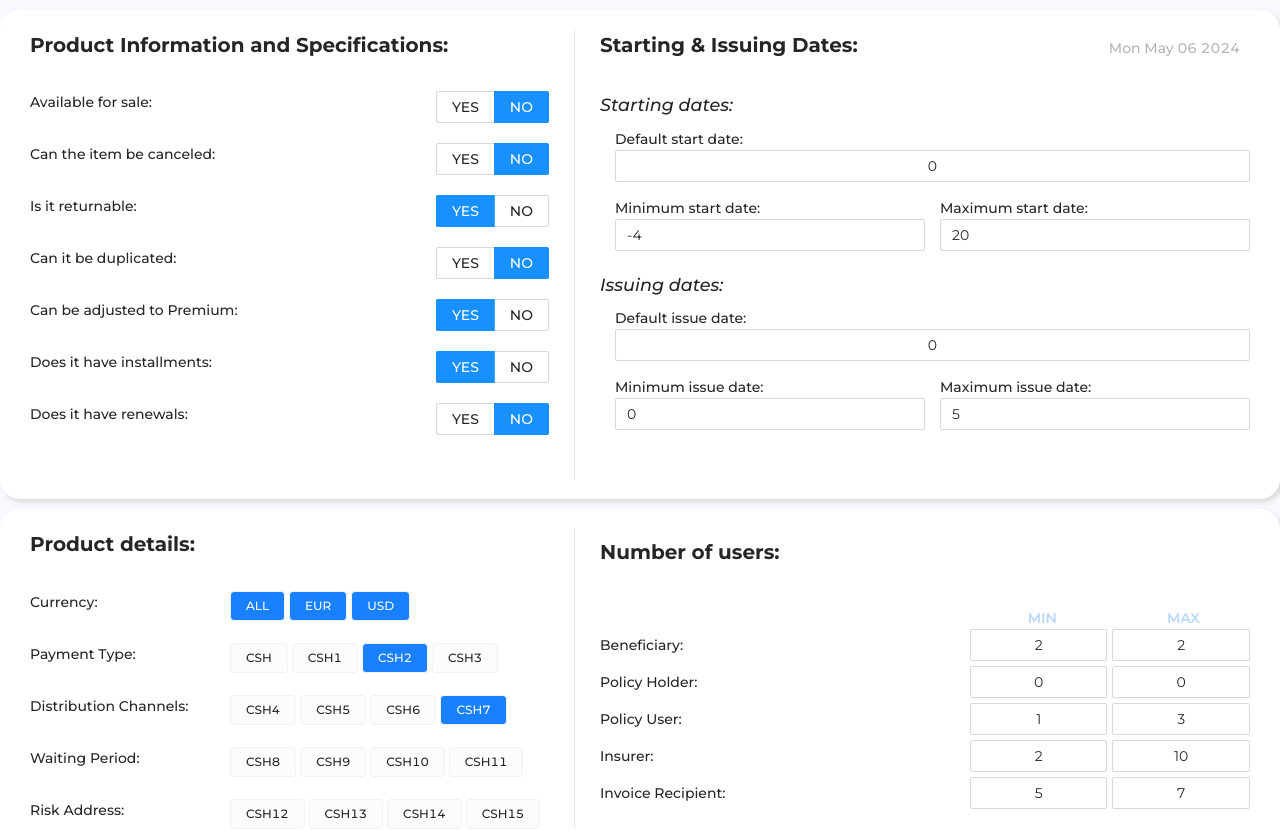
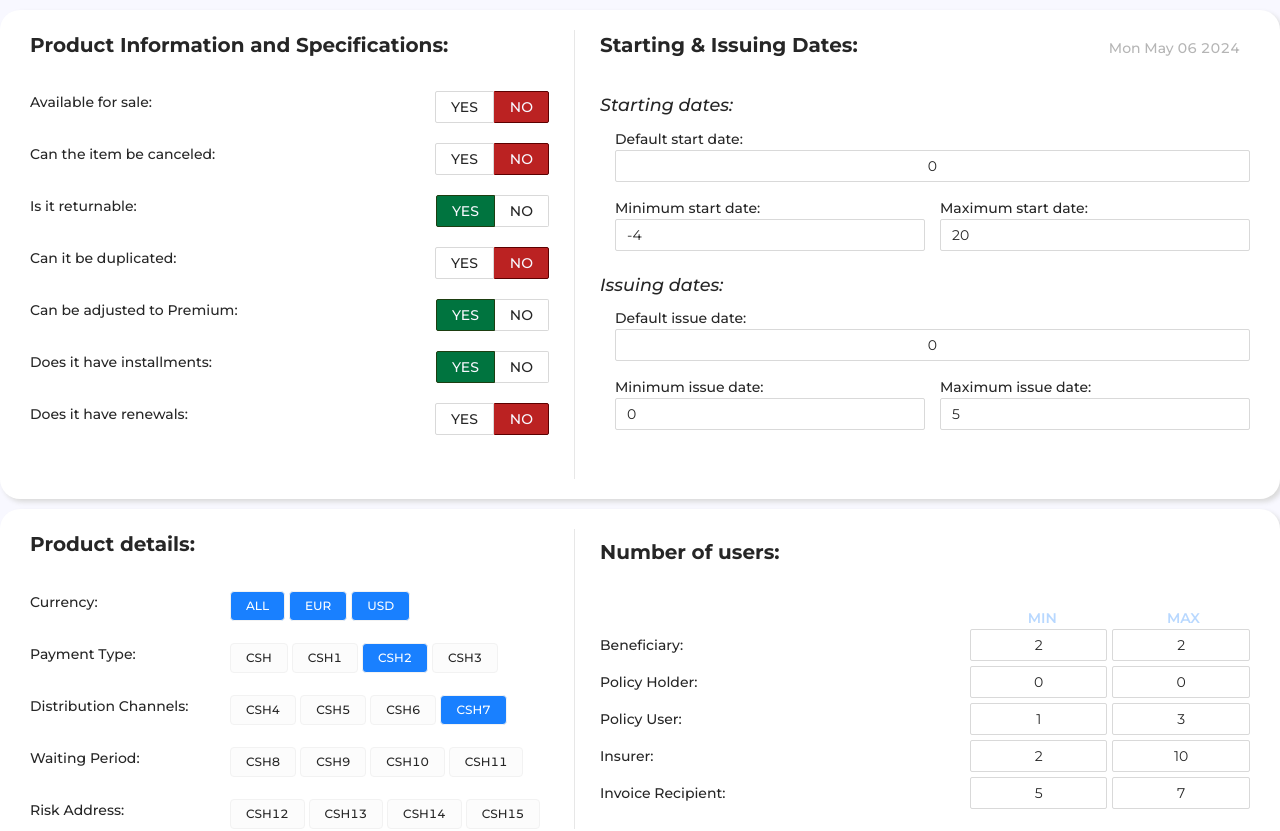
Before and after one commit to MateoGrifsha/config-form-react-antdesign, a React (Create React App) app in the folder config-form/: page / in a window 1280 px wide. Shown: the top 831 px of the page. Built offline with nearby package versions, Linux system fonts and the light colour scheme.

Commit message:
radio button UI changes, negative values on default date, reset input if min is bigger than max, tag displacement error fixed

```diff
--- a/config-form/src/components/FormComponent.tsx
+++ b/config-form/src/components/FormComponent.tsx
@@ -28,9 +28,7 @@ export default function FormComponent() {
 
   return (
   <ButtonContext.Provider value={{save, setSave}}>
-      <Form
-        className='form-container'
-      >
+      <Form className='form-container'>
 
        <div className='section1-wrapper'>
           <div>
--- a/config-form/src/components/MinMaxInputComponent.tsx
+++ b/config-form/src/components/MinMaxInputComponent.tsx
@@ -14,6 +14,7 @@ export default function MinMaxInputComponent({label, values}:Props) {
   const {changeData} = useUpdateObject()
   const [minValue, setMinValue] = useState(data[minKey])
   const [maxValue, setMaxValue] = useState(data[maxKey])
+  const [localError, setLocalError] = useState(false)
 
   //controlled input bcs it updates 'min' attribute on the maximum input field
   const handleChange = (e:React.ChangeEvent<HTMLInputElement>, minmax:string)=>{
@@ -24,14 +25,14 @@ export default function MinMaxInputComponent({label, values}:Props) {
       setMaxValue(e)
     }
 
-
   }
-
   useEffect(()=>{
     if(minValue>maxValue){
       setError(true)
+      setLocalError(true)
     }
     else{
+      setLocalError(false)
       setError(false)
     }
   },[minValue, maxValue])
@@ -45,7 +46,7 @@ export default function MinMaxInputComponent({label, values}:Props) {
         <div className='duoNumberInputContainer'>
           <p>{label}</p>
           <div className='min-max-inputs'>
-            <InputNumber min={0} max={10} value={minValue} onChange={(e:React.ChangeEvent<HTMLInputElement>) => handleChange(e, 'min')}/>
+            <InputNumber min={0} max={10} value={localError?0:minValue} onChange={(e:React.ChangeEvent<HTMLInputElement>) => handleChange(e, 'min')}/>
             <InputNumber min={minValue} max={10} value={maxValue} onChange={(e:React.ChangeEvent<HTMLInputElement>) => handleChange(e, 'max')}/>
           </div>
         </div>
--- a/config-form/src/components/NumericInputGroup.tsx
+++ b/config-form/src/components/NumericInputGroup.tsx
@@ -12,7 +12,7 @@ export default function NumericInputGroup() {
           <div className='subgroup'>
             <h3 className="subgroup-label">Starting dates:</h3>
             <div className='dateInputContainerRow'>
-                <NumericInputComponent label ='Default start date'value='defaultStartDateUtcDiff' negative = {false}/>
+                <NumericInputComponent label ='Default start date'value='defaultStartDateUtcDiff' negative = {true}/>
                 <NumericInputComponent label ='Minimum start date'value='minStartDateUtcDiff' negative = {true}/>
                 <NumericInputComponent label ='Maximum start date'value='maxStartDateUtcDiff' negative = {false}/>
             </div>
@@ -20,7 +20,7 @@ export default function NumericInputGroup() {
          <div className='subgroup'>
           <h3 className="subgroup-label">Issuing dates:</h3>
             <div className='dateInputContainerRow'>
-                <NumericInputComponent label ='Default issue date'value='defaultIssueDateUtcDiff' negative = {false}/>
+                <NumericInputComponent label ='Default issue date'value='defaultIssueDateUtcDiff' negative = {true}/>
                 <NumericInputComponent label ='Minimum issue date'value='minIssueDateUtcDiff' negative = {true}/>
                 <NumericInputComponent label ='Maximum issue date'value='maxIssueDateUtcDiff' negative = {false}/>
             </div>
--- a/config-form/src/components/TrueFalseComponent.tsx
+++ b/config-form/src/components/TrueFalseComponent.tsx
@@ -30,8 +30,8 @@ export default function TrueFalseComponent({label,value}:Props) {
         <div>
           <span>{label}: </span>
           <Radio.Group optionType="button" buttonStyle="solid" defaultValue={checked===true?true:false}>
-              <Radio.Button value={true} onClick={()=>handleClick('true')}>YES</Radio.Button>
-              <Radio.Button value={false} onClick={()=>handleClick('false')} >NO</Radio.Button>
+              <Radio.Button value={true} onClick={()=>handleClick('true')} className='true-button'>YES</Radio.Button>
+              <Radio.Button value={false} onClick={()=>handleClick('false')} className='false-button'>NO</Radio.Button>
           </Radio.Group>
         </div>
     </>
--- a/config-form/src/index.css
+++ b/config-form/src/index.css
@@ -60,6 +60,27 @@ h2{
     display: flex;
     justify-content: space-between;
     margin-bottom: 10px;
+}
+.true-button.ant-radio-button-wrapper-checked{
+    background-color: #00743f !important;
+    border: thin solid #1d3e11 !important;
+    color: ghostwhite !important;
+    outline: none !important;
+}
+.false-button.ant-radio-button-wrapper-checked{
+    background-color: #BB2222 !important;
+    border: thin solid #5c0000 !important;
+    color: ghostwhite !important;
+    outline: none !important;
+}
+.ant-radio-button-wrapper-checked:not(.ant-radio-button-wrapper-disabled)::before{
+    background-color: #BB2222 !important;
+}
+.true-button.ant-radio-button-wrapper:hover{
+    color: #54da23 !important;
+}
+.false-button.ant-radio-button-wrapper:hover{
+    color: #BB2222 !important;
 }
 .subgroup-label{
     font-weight: 500;
@@ -201,6 +222,13 @@ h2{
 .email-tag-container input{
     width:30%;
 }
+.tag-input{
+    border: thin solid rgb(168, 168, 168) !important;
+}
+.ant-input:focus,
+.ant-input-focused{
+    box-shadow: none;
+}
 @media screen and (max-width: 960px){
     .form-container > div{
         padding: 5px 10px;
```
